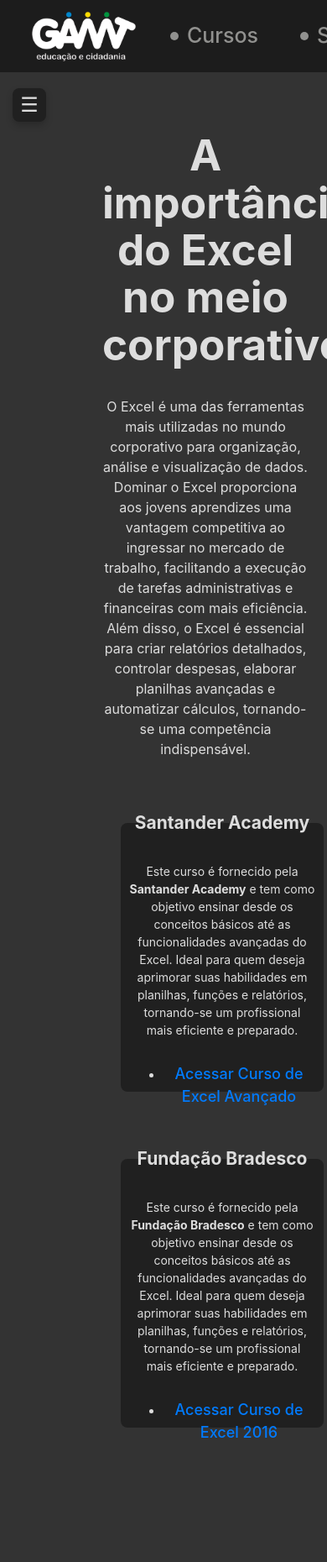
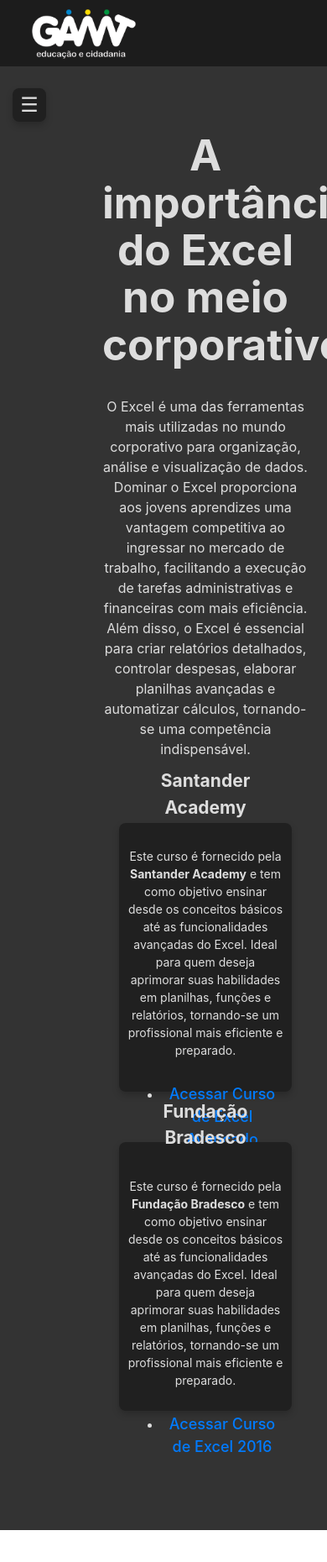
Before and after one commit to Rasanhii/gamt-cursos, a React (Vite) app: page /gamt-cursos/excel in a window 390 px wide. Shown: the whole page at 84% size. After the commit the page ends 1822 px from the top, so only its background shows below. Built offline with nearby package versions, Linux system fonts and the light colour scheme.

Commit message:
Ajuste para mobile

```diff
--- a/package.json
+++ b/package.json
@@ -13,6 +13,7 @@
     "deploy": "gh-pages -d dist"
   },
   "dependencies": {
+    "bootstrap": "^5.3.3",
     "react": "^18.3.1",
     "react-dom": "^18.3.1",
     "react-router-dom": "^6.26.2"
--- a/src/components/Navbar/navbar.css
+++ b/src/components/Navbar/navbar.css
@@ -21,7 +21,7 @@
 
 .nav-links {
   display: flex;
-  gap: 50px;
+  gap: 20px;
 }
 
 .nav-links a {
@@ -62,3 +62,20 @@
   color: #5a5a5a; /* Efeito de cor ao passar o mouse */
   transform: scale(1.1); /* Efeito de aumento */
 }
+
+/* Responsividade */
+@media (max-width: 650px) {
+  .nav-links {
+    display: none; /* Esconde os links em telas pequenas */
+  }
+
+  .navbar-menu-icon {
+    display: flex; /* Mostra o ícone do menu no mobile */
+  }
+}
+
+@media (max-width: 650px) and (hover: hover) {
+  .navbar {
+    justify-content: space-between;
+  }
+}
--- a/src/pages/homepage/homepage.css
+++ b/src/pages/homepage/homepage.css
@@ -58,19 +58,17 @@
 /* Cards de cursos */
 .courses-container {
   display: flex;
-  gap: 20px;
-  flex-wrap: wrap;
-  width: 100%;
-  justify-content: center; /* Centraliza os cards */
+  justify-content: center; /* Centraliza os cards no container */
+  flex-wrap: wrap; /* Permite que os cards quebrem linha quando necessário */
+  gap: 20px; /* Espaçamento entre os cards */
   padding: 20px;
 }
 
 .curso {
-  margin-top: 40px;
-  flex: 1 1 250px;
-  max-width: 250px;
+  flex: 1 1 calc(33.33% - 20px); /* Até 3 cards por linha em telas maiores */
+  max-width: calc(33.33% - 20px);
   background-color: #202020;
-  padding: 10px;
+  padding: 15px;
   display: flex;
   flex-direction: column;
   justify-content: center;
@@ -80,6 +78,7 @@
   text-align: center;
   border-radius: 8px;
   transition: transform 0.3s ease-in-out;
+  box-shadow: 0 4px 8px rgba(0, 0, 0, 0.2); /* Adiciona um efeito de sombra */
 }
 
 .curso:hover {
@@ -109,28 +108,17 @@
   transform: scale(1.1);
 }
 
-/* homepage.css */
-
-/* Estilos para dispositivos móveis */
-@media (max-width: 768px) {
-  .courses-container {
-    display: flex;
-    flex-direction: column;
-    align-items: center;
-  }
-
+/* Responsividade para telas menores */
+@media (max-width: 1024px) {
   .curso {
-    width: 90%;
-    margin-bottom: 20px;
-  }
-
-  .curso-image {
-    width: 100%;
-    height: auto;
-  }
-
-  .curso-info {
-    text-align: center;
-    padding: 10px;
+    flex: 1 1 calc(50% - 20px); /* Até 2 cards por linha em telas médias */
+    max-width: calc(50% - 20px);
   }
 }
+
+@media (max-width: 768px) {
+  .curso {
+    flex: 1 1 100%; /* Um card por linha em telas menores */
+    max-width: 100%;
+  }
+}
--- a/src/pages/homepage/homepage.tsx
+++ b/src/pages/homepage/homepage.tsx
@@ -1,3 +1,4 @@
+import React from 'react';
 import './homepage.css';
 import excelImage from '../../assets/excel.jpg';
 import wordImage from '../../assets/word3.jpg';
@@ -5,7 +6,7 @@
 import powerbiImage from '../../assets/powerbi2.png';
 import { useNavigate } from 'react-router-dom';
 
-const Home = () => {
+const Home: React.FC = () => {
   const navigate = useNavigate();
 
   const handleExcelClick = () => {
@@ -13,12 +14,12 @@
   };
 
   return (
-    <div className="homepage-container">
-
-
-
-      <div className="main-content">
+    <div className="homepage">
+      <div className="homepage-container">
+        <h1>Cursos Online</h1>
+        <p>Aprenda habilidades essenciais para o mercado de trabalho.</p>
         <div className="courses-container">
+          {/* Card 1 */}
           <div className="curso" onClick={handleExcelClick}>
             <img src={excelImage} alt="Curso de Excel Avançado" className="curso-image" />
             <div className="curso-info">
@@ -26,7 +27,7 @@
               <span>Aprenda Excel do básico ao avançado com exercícios práticos.</span>
             </div>
           </div>
-
+          {/* Card 2 */}
           <div className="curso">
             <img src={wordImage} alt="Curso de Word" className="curso-image" />
             <div className="curso-info">
@@ -34,16 +35,16 @@
               <span>Domine as funções e ferramentas do Word aqui.</span>
             </div>
           </div>
-
-          <div className="curso" onClick={handleExcelClick}>
+          {/* Card 3 */}
+          <div className="curso">
             <img src={powerImage} alt="Curso de Powerpoint Avançado" className="curso-image" />
             <div className="curso-info">
-              <p>Curso de Powerpoint Avançado</p>
+              <p>Curso de PowerPoint Avançado</p>
               <span>Desenvolva suas habilidades em confeccionar apresentações.</span>
             </div>
           </div>
-
-          <div className="curso" onClick={handleExcelClick}>
+          {/* Card 4 */}
+          <div className="curso">
             <img src={powerbiImage} alt="Curso de Power BI Avançado" className="curso-image" />
             <div className="curso-info">
               <p>Curso de Power BI</p>
```
Also changed, not shown: 1 other file (tests, documents, lock files or other folders).
